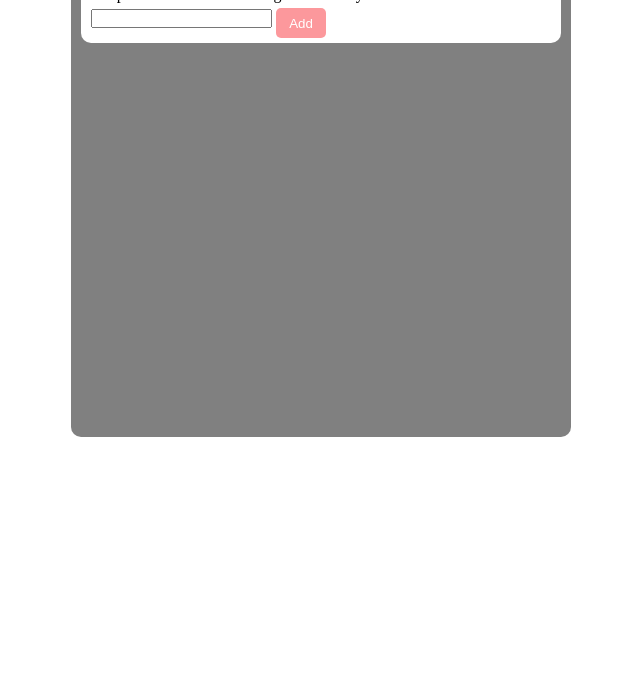
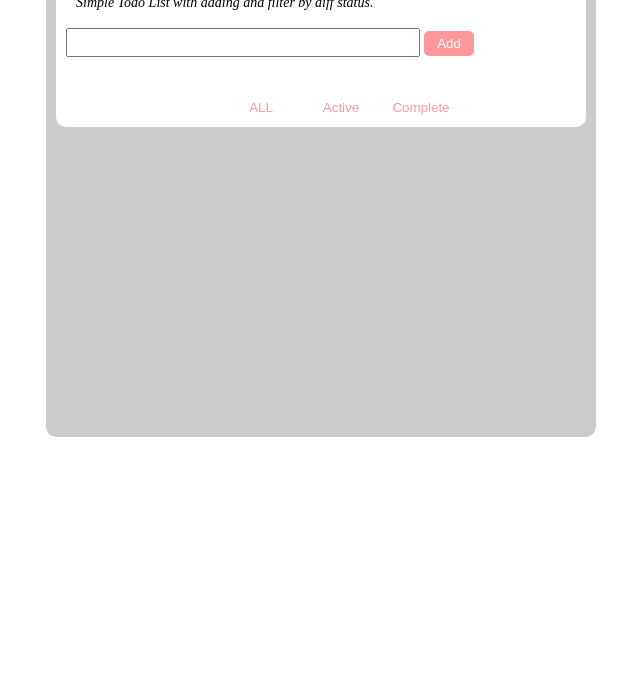
Before and after one commit to sidashen/toDoList, a plain HTML site: page index.html in a window 1280 px wide. Shown: the part 113-800 px from the top of the page, without its empty margins (319-959 px from the left). Drawn offline with Linux system fonts and the light colour scheme.

Commit message:
[shasha] feat: footer button

```diff
--- a/index.html
+++ b/index.html
@@ -9,11 +9,17 @@
 
 <form>
 <div class="wrapper">
-  <div class="list-content">
+  <div class="list-outline">
   <h2>To Do List</h2>
   <div class="description">Simple Todo List with adding and filter by diff status.</div>
   <input type="text" class="tasks">
   <input type="button" class="submit-btn" value="Add">
+  <table class="list-content"></table>
+  <div class="footer">
+    <input type="button" class="show-all operation-btn" value="ALL">
+    <input type="button" class="show-active operation-btn" value="Active">
+    <input type="button" class="show-complete operation-btn" value="Complete">
+  </div>
   </div>
 </div>
 </form>
--- a/styles/index.css
+++ b/styles/index.css
@@ -5,31 +5,76 @@
 
 .wrapper {
   position: relative;
-  width: 500px;
+  width: 550px;
   height: 500px;
   margin: 50px auto;
-  background-color: grey;
+  background-color: #cbcbcb;
   border-radius: 10px;
 }
 
-.list-content {
+.list-outline {
   box-sizing: border-box;
   position: relative;
   top: 11px;
   left: 10px;
   padding: 10px;
-  width: 480px;
+  width: 530px;
   background-color: white;
   border-radius: 10px;
 }
 
+.description {
+  padding: 10px;
+  font-style: italic;
+  font-size: 14px;
+}
+
+.tasks, .submit-btn {
+  margin: 0 0 20px 0;
+}
+
+.tasks {
+  width: 350px;
+  height: 25px;
+  outline-color: #7db6f2;
+}
+
 .submit-btn {
   position: relative;
-  top: 5px;
+  top: 10px;
   width: 50px;
-  height: 30px;
+  height: 25px;
   border-radius: 5px;
-  border: none;
+  border: transparent;
+  border-width: 1px;
   background-color: #fc989c;
   color: white;
+  vertical-align: middle;
+  text-align: center;
 }
+
+.submit-btn:hover, .operation-btn:hover {
+  cursor: pointer;
+  border: #fc989c;
+}
+
+.footer {
+  display: flex;
+  box-sizing: border-box;
+  padding: 0 100px 0 0;
+  margin: 20px 0 0 0;
+  width: 495px;
+  height: 20px;
+  justify-content: flex-end;
+}
+
+.operation-btn {
+  padding: 0;
+  width: 80px;
+  height: 20px;
+  border: none;
+  background-color: white;
+  outline-color: #f6eded;
+  color: #fc989c;
+  text-align: center;
+}
```
